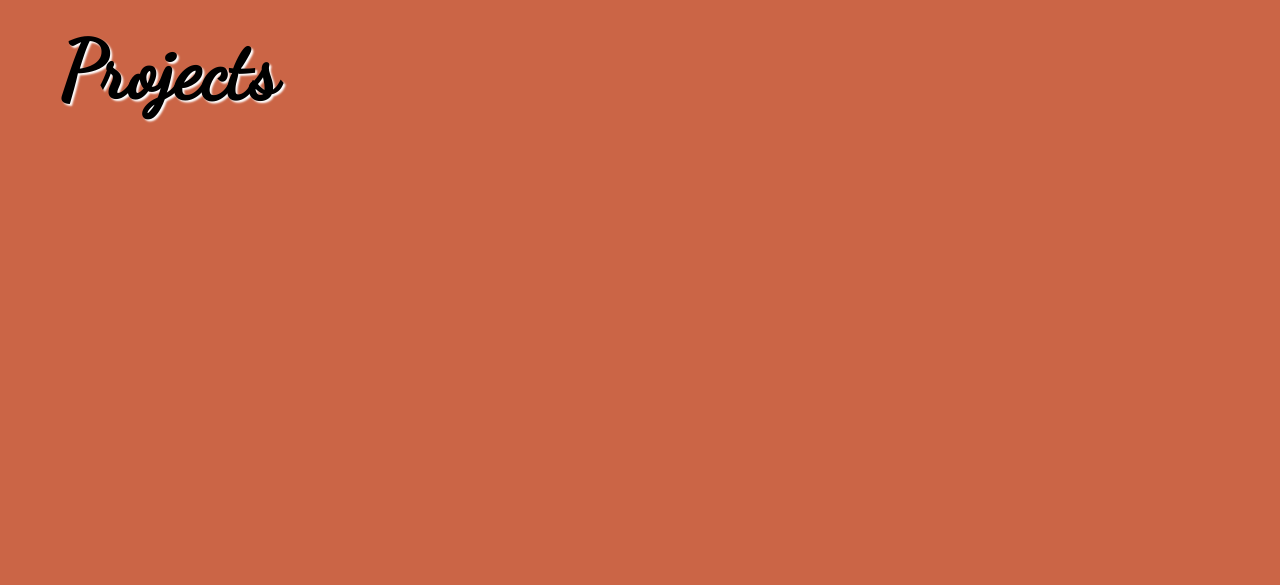
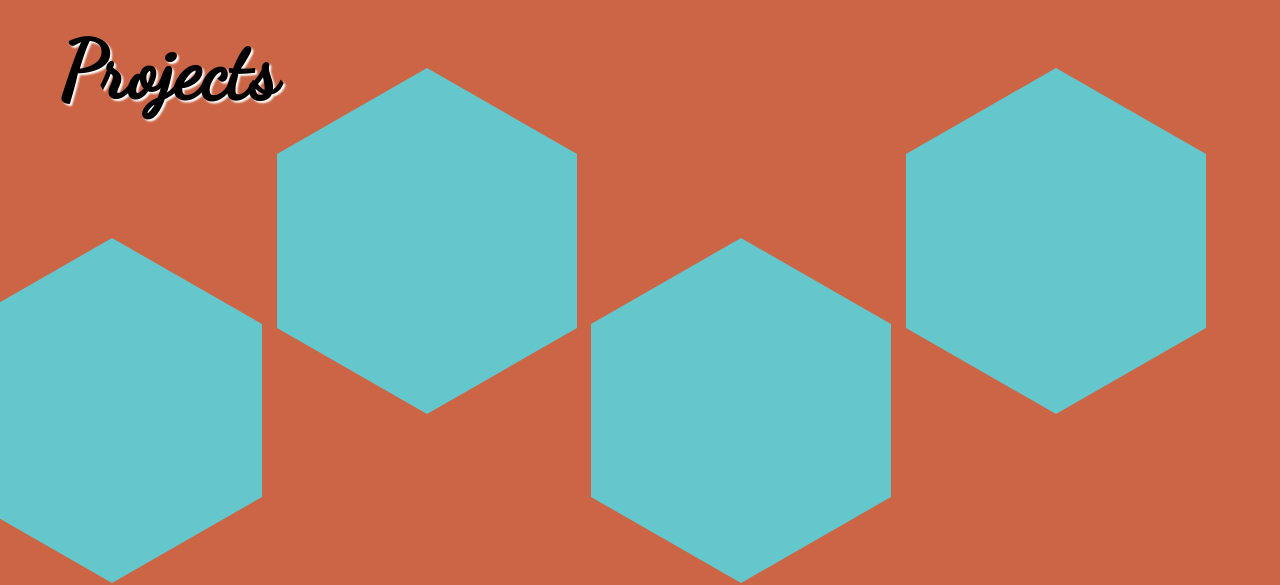
Before and after one commit to AliStoltz/Portfolio, a plain HTML site: page index.html in a window 1280 px wide. Shown: the part 1677-2262 px from the top of the page. Drawn offline with nearby package versions, Linux system fonts and the light colour scheme.

Commit message:
projects div

```diff
--- a/index.css
+++ b/index.css
@@ -253,7 +253,7 @@ p {
 }
 
 footer{
-  position: fixed;
+  position: relative;
   left: 0;
   bottom: 0;
   width: 100%;
@@ -271,3 +271,46 @@ footer{
   padding-bottom: 0px !important;
   margin-bottom: 0 auto;
 }
+
+.hex-container {
+  display: flex;
+  justify-content: space-evenly;
+  margin-left: -15%;
+  /* margin-top: 10%; */
+  padding: 100px;
+}
+
+.hexagon {
+  position: relative;
+  width: 300px;
+  height: 173.21px;
+  background-color: #64C7CC;
+}
+
+.hex1 {
+  margin: 84.60px 0;
+}
+
+.hex2 {
+  margin: -84.60px 0;
+}
+
+.hexagon:before,
+.hexagon:after {
+  content: "";
+  position: absolute;
+  width: 0;
+  border-left: 150px solid transparent;
+  border-right: 150px solid transparent;
+}
+
+.hexagon:before {
+  bottom: 100%;
+  border-bottom: 86.60px solid #64C7CC;
+}
+
+.hexagon:after {
+  top: 100%;
+  width: 0;
+  border-top: 86.60px solid #64C7CC;
+}
--- a/index.html
+++ b/index.html
@@ -64,6 +64,13 @@
       <a name="project-link"></a>
       <div class="projects">
         <h1>Projects</h1>
+        <div class="hex-container">
+          <div class="hexagon hex1"></div>
+          <div class="hexagon hex2"></div>
+          <div class="hexagon hex1"></div>
+          <div class="hexagon hex2"></div>
+          <!-- <div class="hexagon"></div> -->
+        </div>
       </div>
     </div>
     <div class='container4'>
@@ -77,12 +84,12 @@
           </div>
       </div>
       <video muted autoplay src="./videos/Make You Feel My Love- cover.mp4"></video>
+      <footer class="footer">
+          <div>
+            <span>&copy; 2019 Ali Stoltz Portfolio</span>
+          </div>
+      </footer>
     </div>
-    <footer class="footer">
-        <div>
-          <span>&copy; 2019 Ali Stoltz Portfolio</span>
-        </div>
-    </footer>
   </div>
 <!----------------- bootstrap ----------------->
 <script src="./index.js"></script>
```
